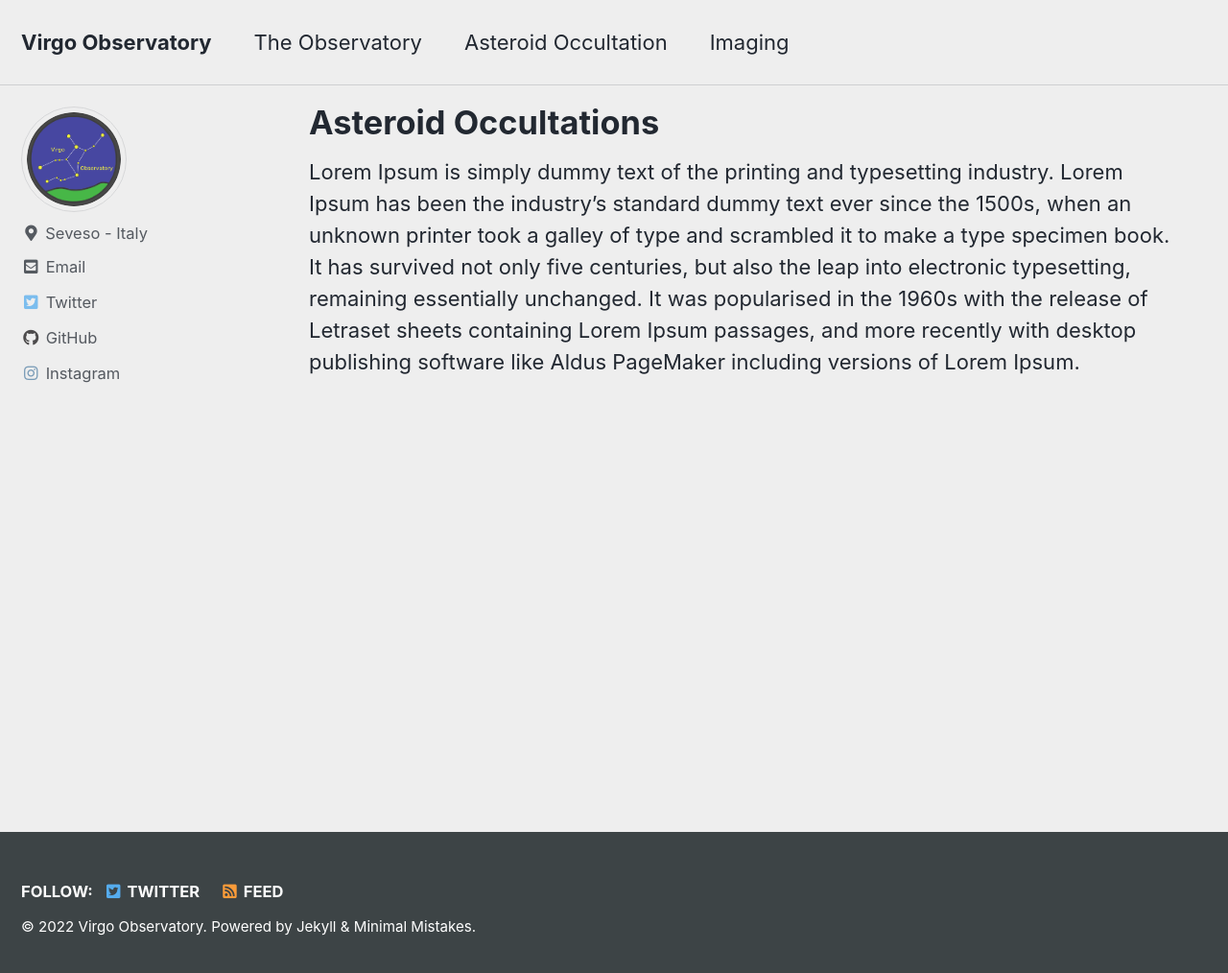
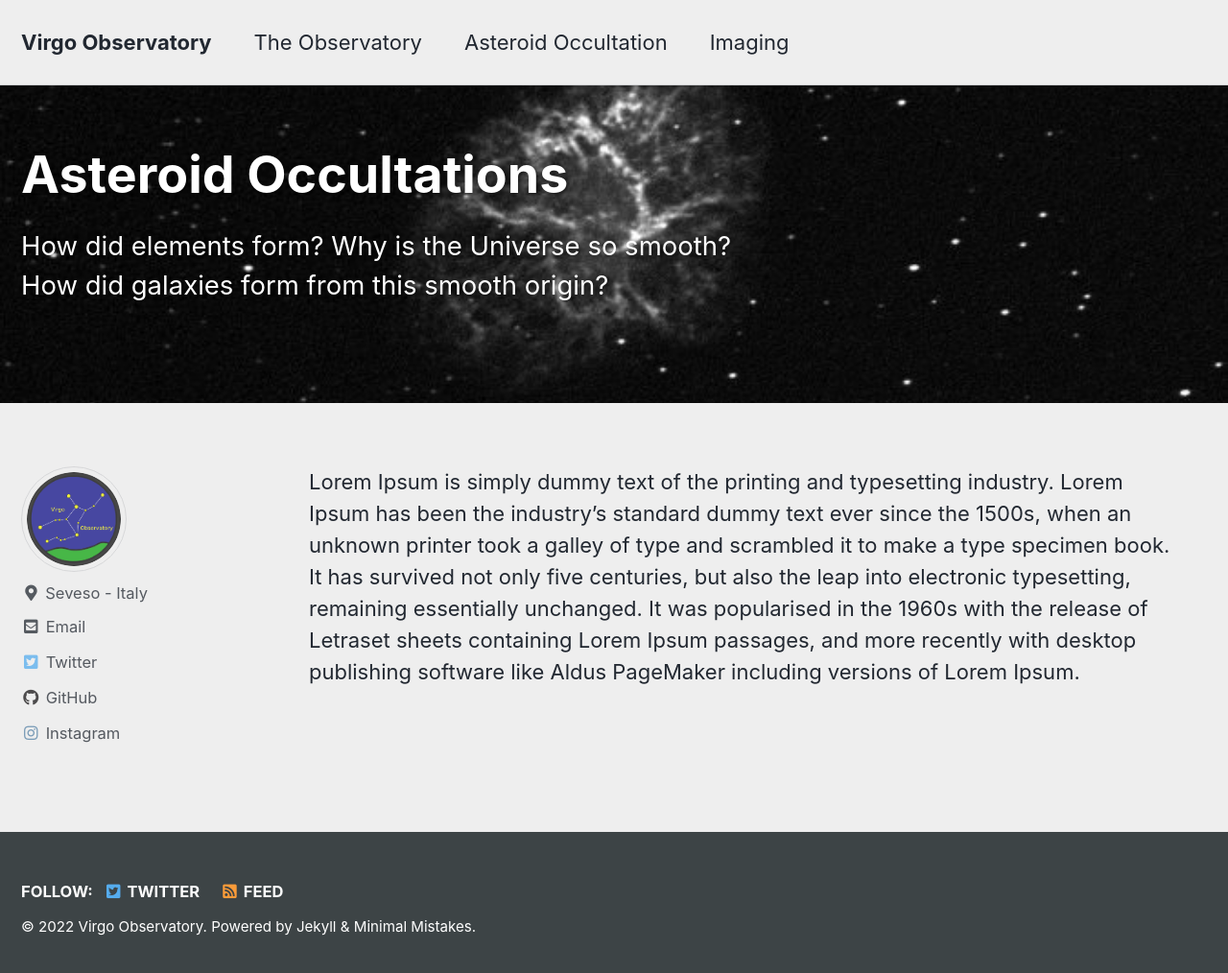
Before and after one commit to Virgo-Observatory/Virgo-Observatory.github.io, a Jekyll site: the page built from occultation.md, in a window 1280 px wide and 1022 px high. Shown: the top 1014 px of the window at 96% size. Built offline with Jekyll 4.4.1, drawn with Linux system fonts in a browser that asks for light colours; cached includes are drawn as plain includes.

```diff
--- a/_config.yml
+++ b/_config.yml
@@ -98,21 +98,6 @@ analytics:
   google:
     tracking_id          :
     anonymize_ip         : # true, false (default)
-
-# Photo Gallery
-
-gallery:
-  - url: /assets/images/Logo.png
-    image_path: /assets/images/Logo.png
-    alt: "Alternative"
-    title: "Logo"
-  - url: /assets/images/moon.png
-    image_path: /assets/images/Logo.png
-    alt: "Alternative"
-    title: "Moon"
-
-
-
 
 # Site Author
 author:
--- a/occultation.md
+++ b/occultation.md
@@ -2,6 +2,9 @@
 layout: single
 title: Asteroid Occultations
 author_profile: true
+header:
+    overlay_image: /assets/images/crab.jpeg
+excerpt: "How did elements form? Why is the Universe so smooth? How did galaxies form from this smooth origin?"
 ---
 <script type="text/javascript"
         src="https://cdnjs.cloudflare.com/ajax/libs/mathjax/2.7.0/MathJax.js?config=TeX-AMS_CHTML"></script>
```
Also changed, not shown: imaging.md (+27 -0 lines), observatory.md (+3 -2 lines), assets/images/crab.jpeg (added), assets/images/horse_head.png (added), assets/images/moon_gassendi.png (added), assets/images/rosette.jpeg (added), assets/images/stephan.png (added), 1 other file.
